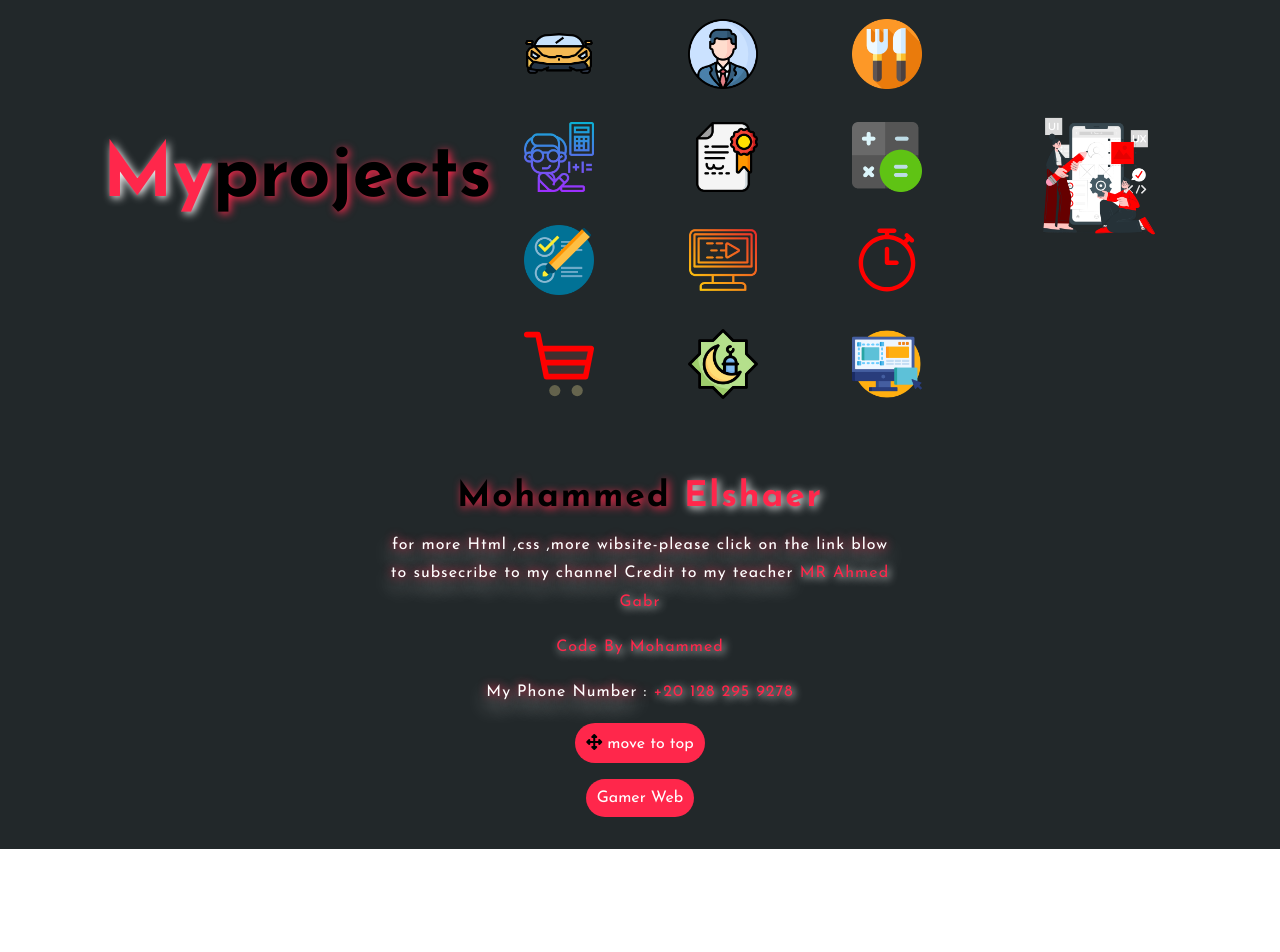
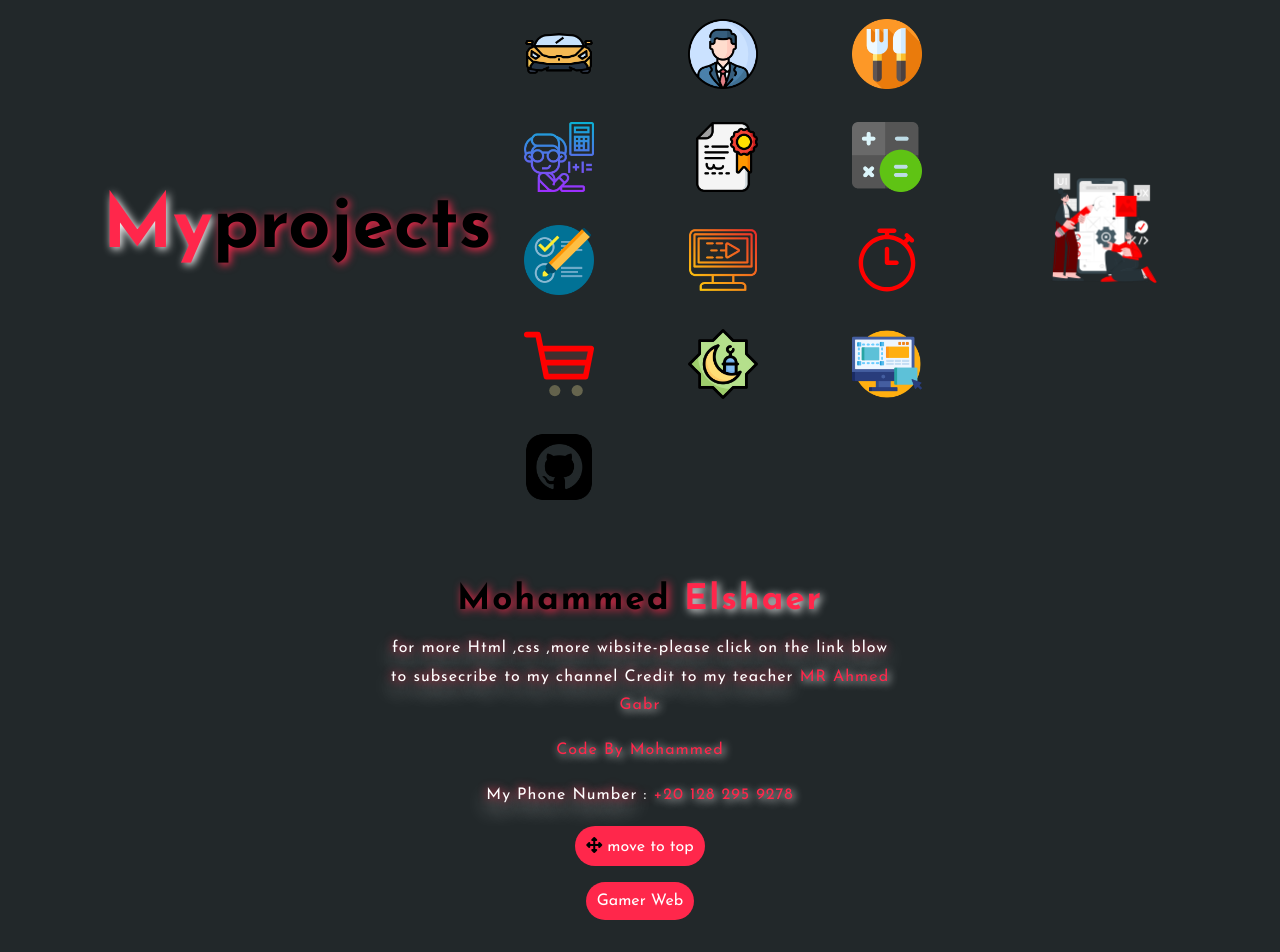
Before and after one commit to eyadahmedatef/MohammedWEB, a plain HTML site: page index.html in a window 1280 px wide. Shown: the part 1871-2823 px from the top of the page. Before the commit the page ends 2720 px from the top, so only its background shows below. Drawn offline with Linux system fonts and the light colour scheme; a script that the page names is missing; a web font is replaced by a local one.

Commit message:
Add iCons

```diff
--- a/index.html
+++ b/index.html
@@ -149,6 +149,7 @@
         <div class="skill"><a title="Jonson's Market" target="_blank" href="projects10/index.html"><img src="images1/free_icon_1 (5).svg" alt=""></a></div>
         <div class="skill"><a title="Ramadan 2024" target="_blank" href="projects11/index2.html"><img src="images1/mosque.png" alt=""></a></div>
         <div class="skill"><a title="My new website" target="_blank" href="project12/index.html"><img src="images1/ux.png" ></a></div>
+        <div class="skill"><a title="My First TRy in Github" target="_blank" href="project13/index.html"><img src="images1/4202858_github_icon.png" ></a></div>
 
 
     </div>
```
